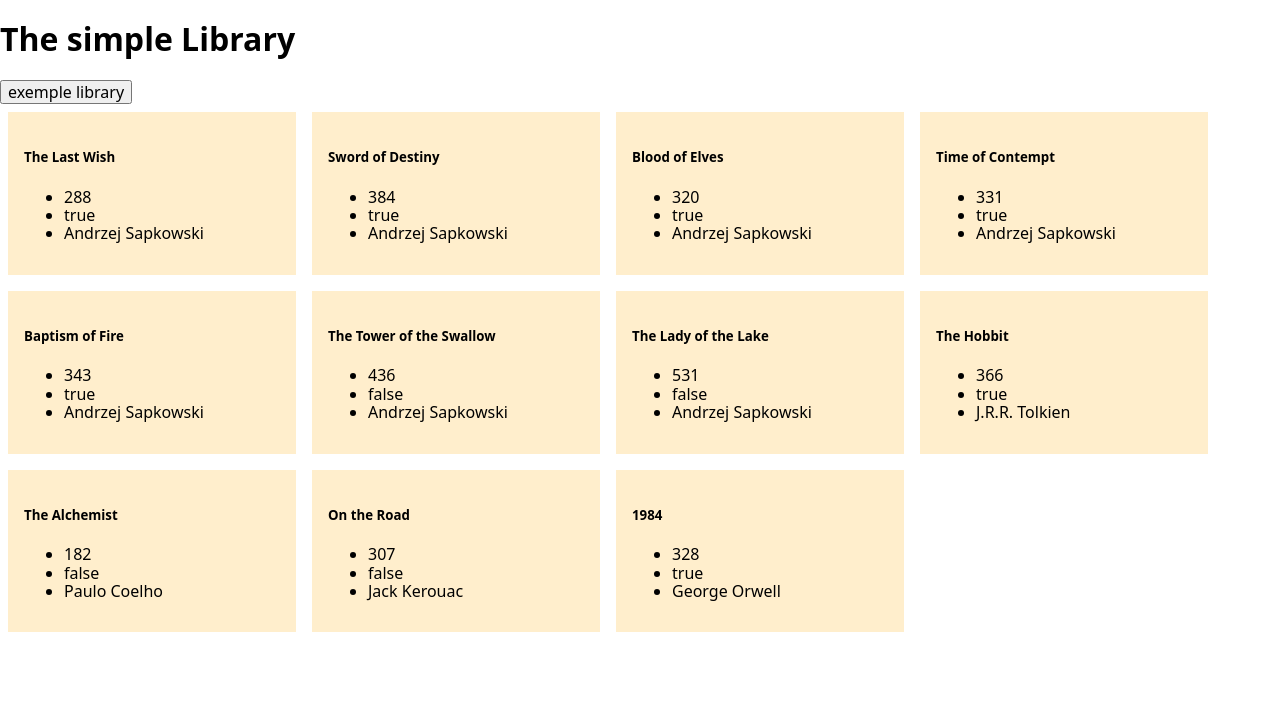
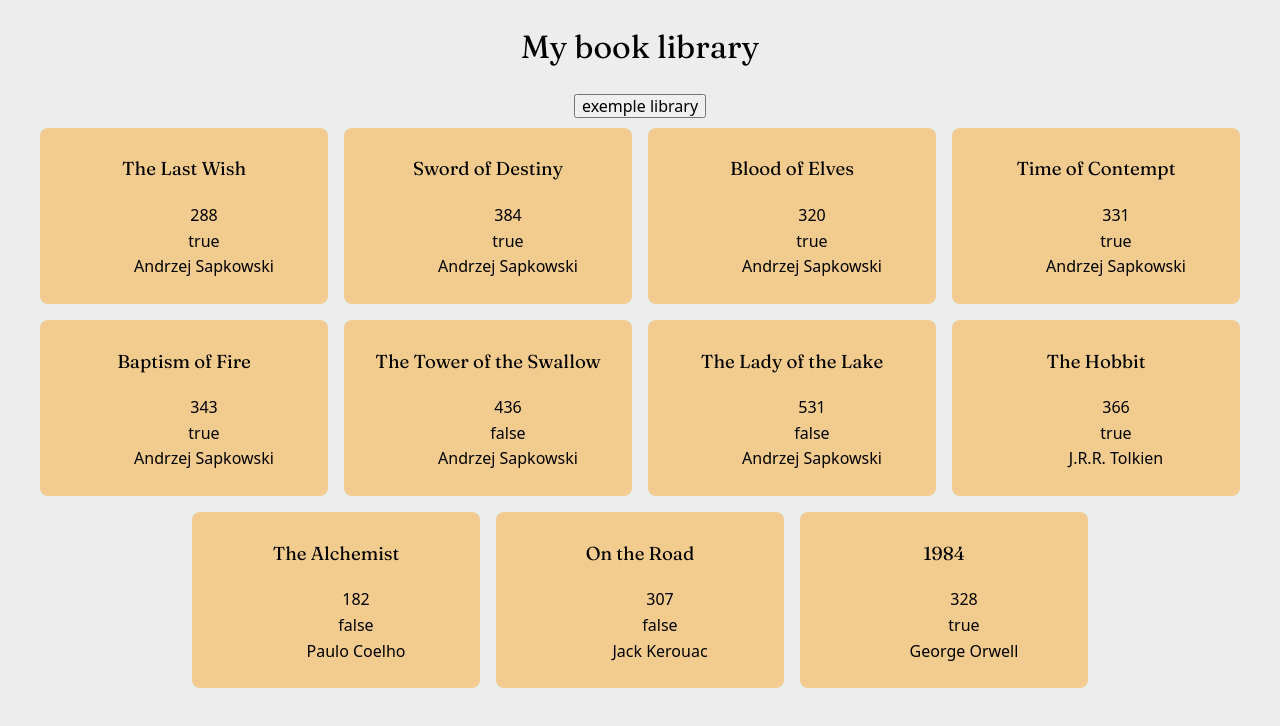
Before and after one commit to piwiit/library, a website: page index.html in a window 1280 px wide. Both pictures are taken after a click on the button "exemple library". Drawn offline with Linux system fonts and the light colour scheme.

Commit message:
add font family

```diff
--- a/css/style.css
+++ b/css/style.css
@@ -1,10 +1,34 @@
+:root {
+  --backgroundCard: #f2cc8f;
+  --background: #ededed;
+}
+
+html {
+  font-family: 'Poppins', sans-serif;
+  line-height: 1.6;
+}
+
+body {
+  background-color: var(--background);
+  text-align: center;
+}
+
+.title {
+  font-family: 'Fraunces', serif;
+}
 .cardContent {
-	display: flex;
-	flex-flow: row wrap;
+  display: flex;
+  justify-content: center;
+  flex-flow: row wrap;
 }
 
 .card {
-	margin: 0.5rem;
-	padding: 1rem;
-	background: #fec;
+  border-radius: 0.5rem;
+  margin: 0.5rem;
+  padding: 0.5rem;
+  background: var(--backgroundCard);
 }
+
+.card > ul {
+  list-style: none;
+}
--- a/index.html
+++ b/index.html
@@ -4,14 +4,22 @@
     <meta charset="UTF-8" />
     <meta http-equiv="X-UA-Compatible" content="IE=edge" />
     <meta name="viewport" content="width=device-width, initial-scale=1.0" />
+    <link rel="preconnect" href="https://fonts.gstatic.com" />
+    <link
+      href="https://fonts.googleapis.com/css2?family=Fraunces:wght@300;400&family=Poppins:wght@200;300;400&display=swap"
+      rel="stylesheet"
+    />
+    <link rel="icon" type="image/png" href="./images/favicon.png" />
     <link rel="stylesheet" href="css/modern-normalize.min.css" />
     <link rel="stylesheet" href="css/style.css" />
     <title>Library</title>
   </head>
   <body>
-		<h1>The simple Library</h1>
+    <header>
+      <h1 class="title">My book library</h1>
+    </header>
     <button class="exemple">exemple library</button>
-		<div class="cardContent"> </div>
+    <div class="cardContent"></div>
     <script src="./script.js"></script>
   </body>
 </html>
--- a/script.js
+++ b/script.js
@@ -13,17 +13,16 @@ class Book {
 const showBooks = () => {
   document.querySelector('.cardContent').innerHTML = myLibrary.reduce(
     // eslint-disable-next-line no-return-assign
-    (content, book) => (content += `<div class="card" style="width: 18rem;">
-      <div class="card-body">
-        <h5 class="card-title">${book.title}</h5>
+    (content, book) =>
+      (content += `<div class="card" style="width: 18rem;">
+        <h3 class="title">${book.title}</h3>
         <ul >
           <li >${book.pages}</li>
           <li >${book.status}</li>
           <li >${book.author}</li>
         </ul>
-      </div>
     </div>`),
-    '',
+    ''
   );
 };
 
@@ -40,12 +39,7 @@ exempleButton.addEventListener('click', () => {
   addBookToLibrary('Blood of Elves', 'Andrzej Sapkowski', '320', true);
   addBookToLibrary('Time of Contempt', 'Andrzej Sapkowski', '331', true);
   addBookToLibrary('Baptism of Fire', 'Andrzej Sapkowski', '343', true);
-  addBookToLibrary(
-    'The Tower of the Swallow',
-    'Andrzej Sapkowski',
-    '436',
-    false,
-  );
+  addBookToLibrary('The Tower of the Swallow', 'Andrzej Sapkowski', '436', false);
   addBookToLibrary('The Lady of the Lake', 'Andrzej Sapkowski', '531', false);
   addBookToLibrary('The Hobbit', 'J.R.R. Tolkien', '366', true);
   addBookToLibrary('The Alchemist', 'Paulo Coelho', '182', false);
```
Also changed, not shown: images/favicon.png (added). Lines whose indentation alone changed are shown as unchanged.
